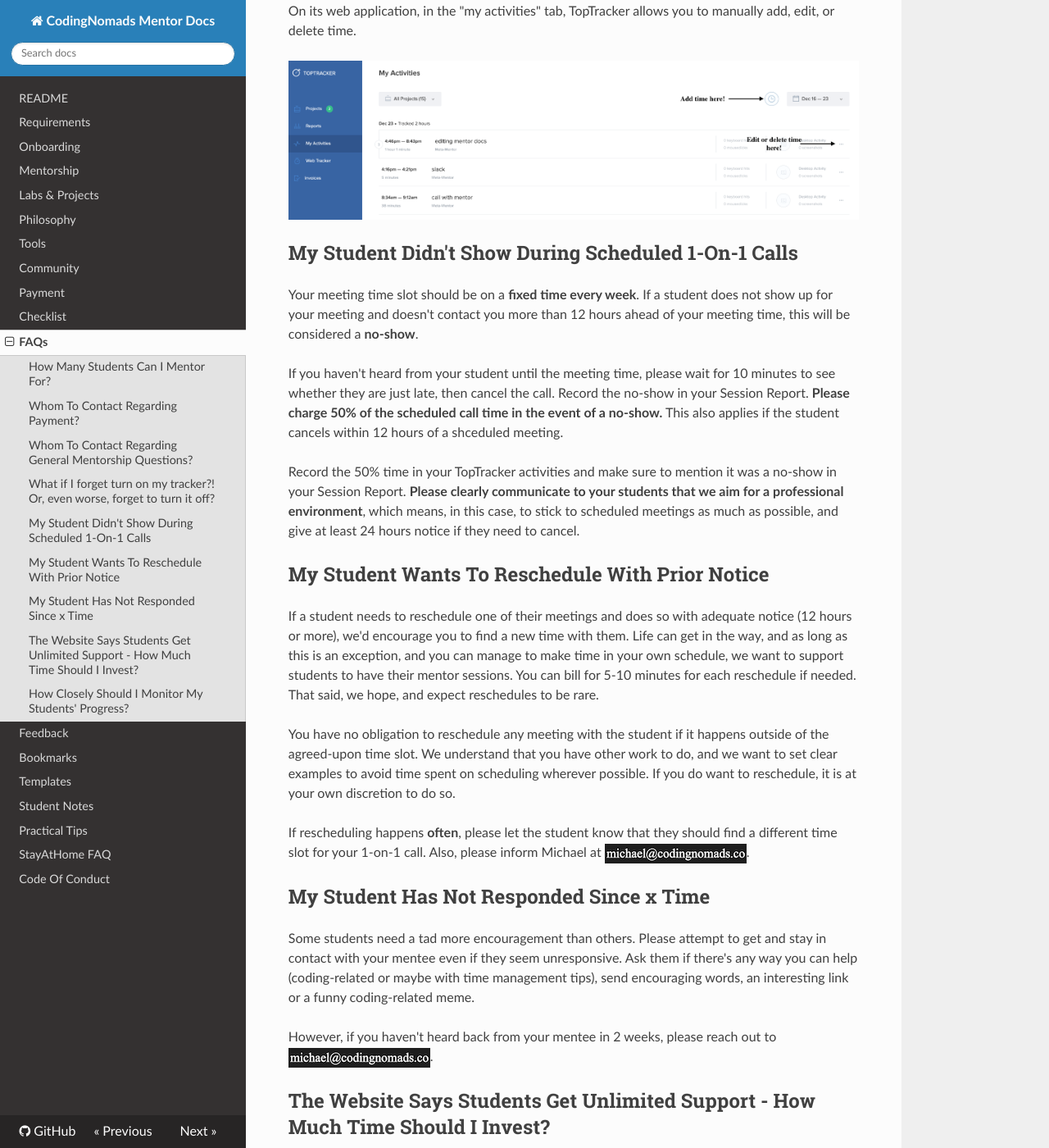
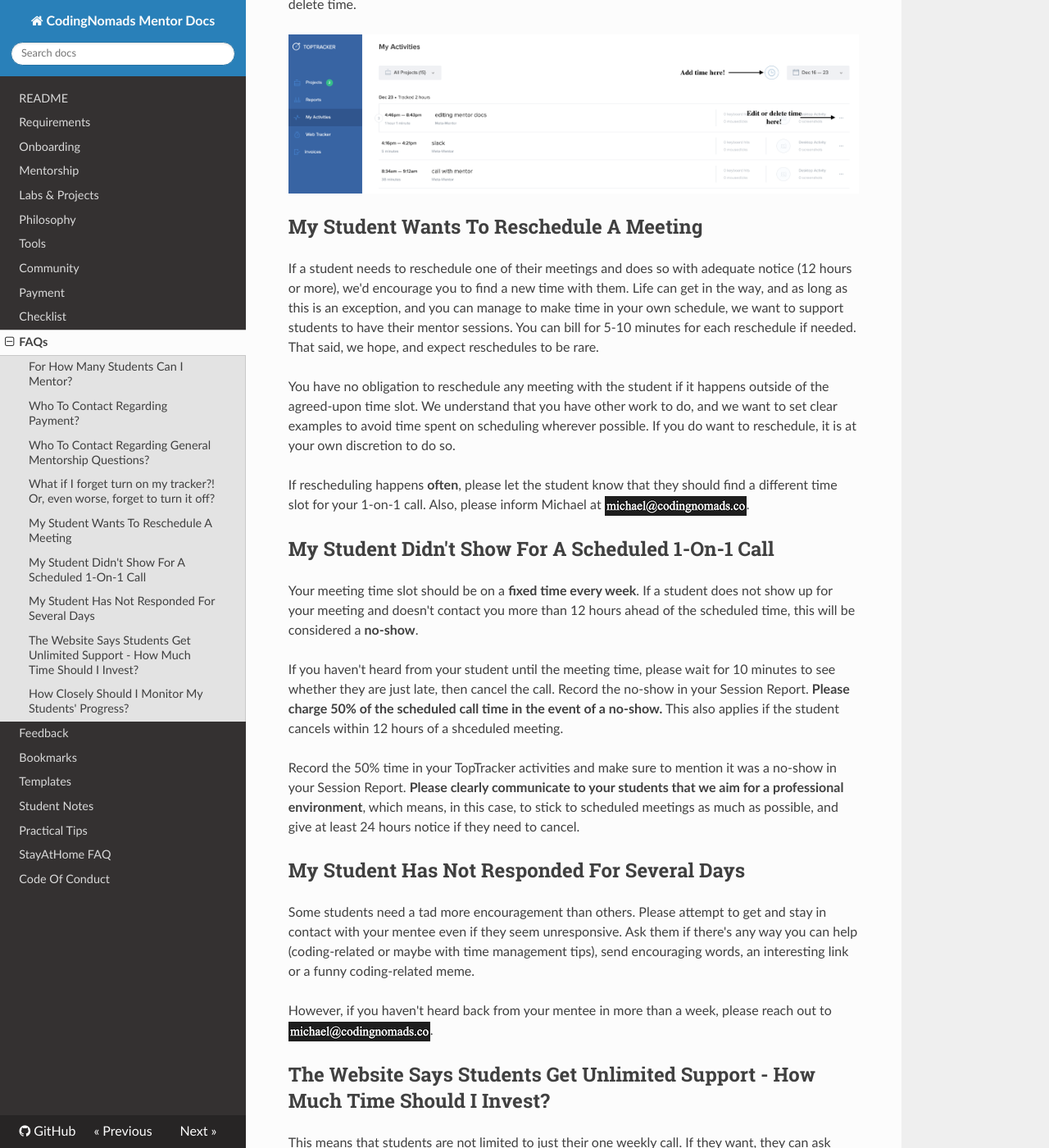
Before and after one commit to CodingNomads/mentor-docs, an MkDocs documentation site: the page built from docs/09_faq.md, in a window 1280 px wide and 1400 px high, scrolled down 783 px. Shown: the whole window at 82% size. Built offline with MkDocs 1.6.1, drawn with Linux system fonts in a browser that asks for light colours; nearby versions of some CDN libraries; some of the changed text lies outside the part shown.

Commit message:
updated faqs

```diff
--- a/docs/09_faq.md
+++ b/docs/09_faq.md
@@ -2,17 +2,17 @@
 
 Quick and searchable answers for common questions.
 
-## How Many Students Can I Mentor For?
+## For How Many Students Can I Mentor?
 
 We want to be able to invest in you and make you part of our mentor community. Therefore, we aim for a **minimum of 3 students** per mentor.
 
 There's currently no maximum number of students you can take on, as long as it fits in your schedule and you can provide the high quality and allotted time commitment that we expect. If you're thinking of taking on more than 10 students, please get in contact so we can better understand your situation and motivations.
 
-## Whom To Contact Regarding Payment?
+## Who To Contact Regarding Payment?
 
 Write an email to <img style="display: inline-block;" alt="contact address for kim" src="../images/email_kim.png"/>.
 
-## Whom To Contact Regarding General Mentorship Questions?
+## Who To Contact Regarding General Mentorship Questions?
 
 Write an email to <img style="display: inline-block;" alt="contact address for michael" src="../images/email_michael.png"/> or ping @Michael on slack.
 
@@ -21,15 +21,7 @@ On its web application, in the "my activities" tab, TopTracker allows you to man
 
 <img style="display: inline-block;" alt="how to edit time on TopTracker" src="../images/editing_time.png"/>
 
-## My Student Didn't Show During Scheduled 1-On-1 Calls
-
-Your meeting time slot should be on a **fixed time every week**. If a student does not show up for your meeting and doesn't contact you more than 12 hours ahead of your meeting time, this will be considered a **no-show**.
-
-If you haven't heard from your student until the meeting time, please wait for 10 minutes to see whether they are just late, then cancel the call. Record the no-show in your Session Report. **Please charge 50% of the scheduled call time in the event of a no-show.** This also applies if the student cancels within 12 hours of a shceduled meeting.
-
-Record the 50% time in your TopTracker activities and make sure to mention it was a no-show in your Session Report. **Please clearly communicate to your students that we aim for a professional environment**, which means, in this case, to stick to scheduled meetings as much as possible, and give at least 24 hours notice if they need to cancel.
-
-## My Student Wants To Reschedule With Prior Notice
+## My Student Wants To Reschedule A Meeting
 
 If a student needs to reschedule one of their meetings and does so with adequate notice (12 hours or more), we'd encourage you to find a new time with them. Life can get in the way, and as long as this is an exception, and you can manage to make time in your own schedule, we want to support students to have their mentor sessions. You can bill for 5-10 minutes for each reschedule if needed. That said, we hope, and expect reschedules to be rare.
 
@@ -37,11 +29,21 @@ You have no obligation to reschedule any meeting with the student if it happens
 
 If rescheduling happens **often**, please let the student know that they should find a different time slot for your 1-on-1 call. Also, please inform Michael at <img style="display: inline-block;" alt="contact address for michael" src="../images/email_michael.png"/>.
 
-## My Student Has Not Responded Since x Time
+## My Student Didn't Show For A Scheduled 1-On-1 Call
+
+Your meeting time slot should be on a **fixed time every week**. If a student does not show up for your meeting and doesn't contact you more than 12 hours ahead of the scheduled time, this will be considered a **no-show**.
+
+If you haven't heard from your student until the meeting time, please wait for 10 minutes to see whether they are just late, then cancel the call. Record the no-show in your Session Report. **Please charge 50% of the scheduled call time in the event of a no-show.** This also applies if the student cancels within 12 hours of a shceduled meeting.
+
+Record the 50% time in your TopTracker activities and make sure to mention it was a no-show in your Session Report. **Please clearly communicate to your students that we aim for a professional environment**, which means, in this case, to stick to scheduled meetings as much as possible, and give at least 24 hours notice if they need to cancel.
+
+
+
+## My Student Has Not Responded For Several Days
 
 Some students need a tad more encouragement than others. Please attempt to get and stay in contact with your mentee even if they seem unresponsive. Ask them if there's any way you can help (coding-related or maybe with time management tips), send encouraging words, an interesting link or a funny coding-related meme.
 
-However, if you haven't heard back from your mentee in 2 weeks, please reach out to <img style="display: inline-block;" alt="contact address for michael" src="../images/email_michael.png"/>.
+However, if you haven't heard back from your mentee in more than a week, please reach out to <img style="display: inline-block;" alt="contact address for michael" src="../images/email_michael.png"/>.
 
 ## The Website Says Students Get Unlimited Support - How Much Time Should I Invest?
 
```
